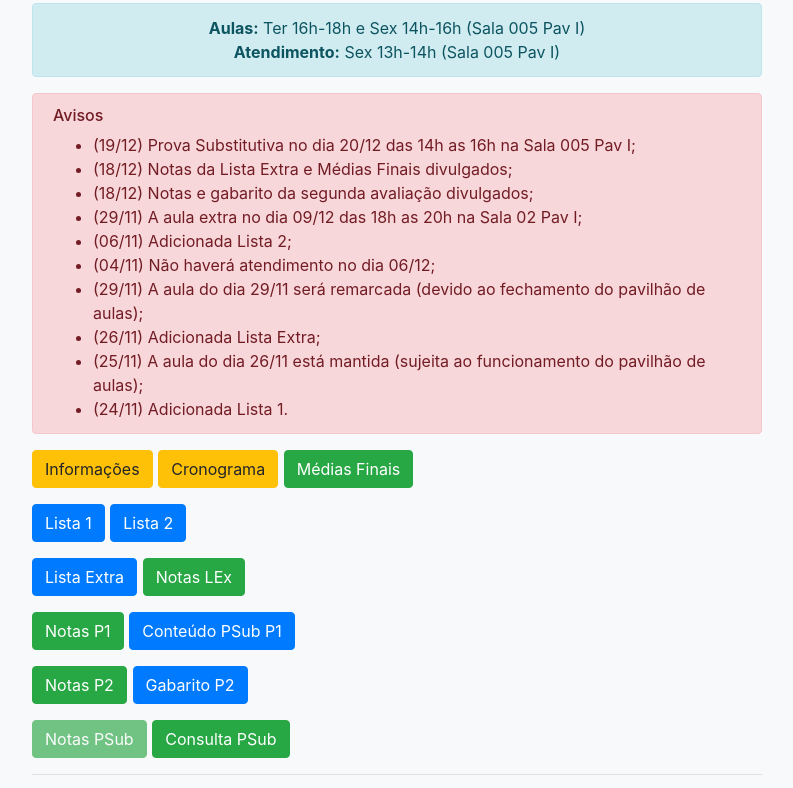
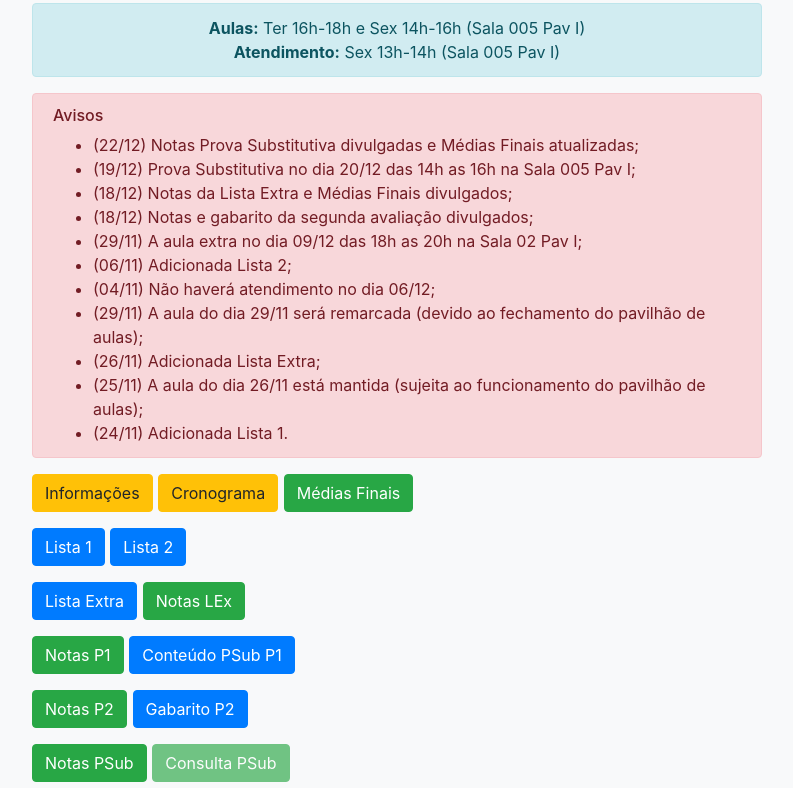
Before and after one commit to jtagomes/jtagomes.github.io, a website with bundled scripts: page index.html in a window 1280 px wide. Shown: the part 2269-3057 px from the top of the page, without its empty margins (243-1036 px from the left). Built offline with nearby package versions, Linux system fonts and the light colour scheme.

Commit message:
Update index.html

```diff
--- a/index.html
+++ b/index.html
@@ -171,6 +171,7 @@ Também possui experiência / interesse em Teoria de Grafos, Teoria do Transport
 <div class="alert alert-danger" role="alert">
 <h6 class="alert-heading">Avisos</h6>
 <ul style="margin:0;">
+<li>(22/12) Notas Prova Substitutiva divulgadas e Médias Finais atualizadas;</li>
 <li>(19/12) Prova Substitutiva no dia 20/12 das 14h as 16h na Sala 005 Pav I;</li>
 <li>(18/12) Notas da Lista Extra e Médias Finais divulgados;</li>
 <li>(18/12) Notas e gabarito da segunda avaliação divulgados;</li>
@@ -206,8 +207,8 @@ Também possui experiência / interesse em Teoria de Grafos, Teoria do Transport
 <a class="btn btn-primary" role="button" href="gcet007/Gabarito Prova 02.pdf">Gabarito P2</a>
 </p>
 <p class="lead">
-<a class="btn btn-success disabled" role="button" href="gcet007/Notas Prova Sub.pdf">Notas PSub</a>
-<a class="btn btn-success" role="button" href="https://forms.gle/ymb8ftPyofPzxDia7">Consulta PSub</a>
+<a class="btn btn-success " role="button" href="gcet007/Notas Prova Sub.pdf">Notas PSub</a>
+<a class="btn btn-success disabled" role="button" href="https://forms.gle/ymb8ftPyofPzxDia7">Consulta PSub</a>
 </p>
 
 <hr>
```
